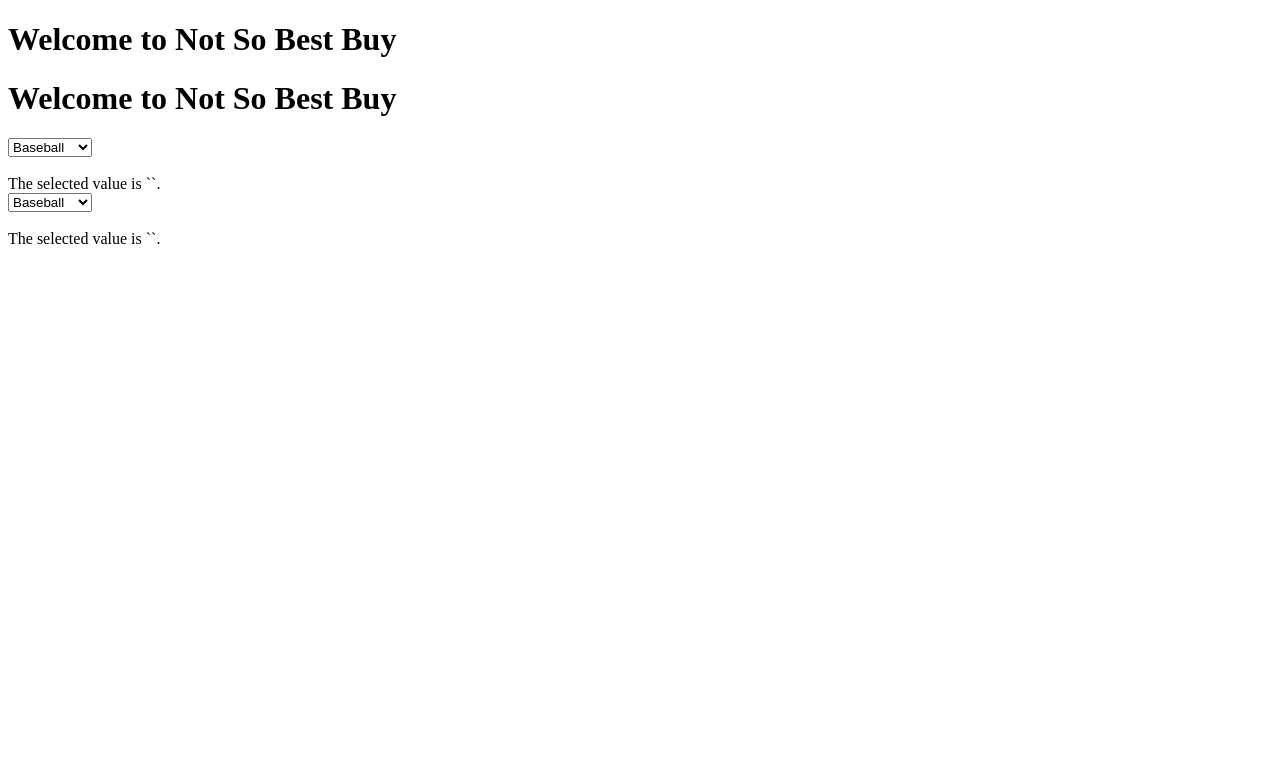
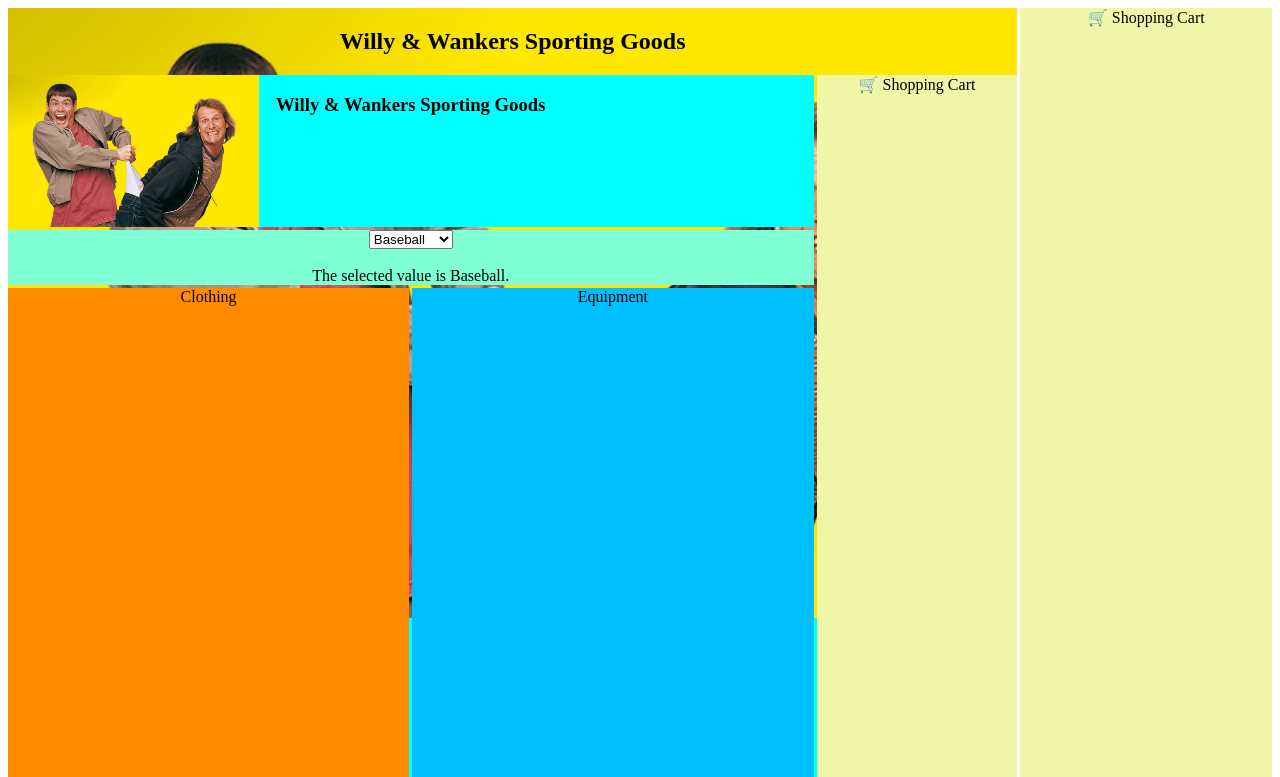
Before and after one commit to TheSaltyNewfie/u2_full_stackathon, a website: page client/index.html in a window 1280 px wide. Shown: the top 777 px of the page. Drawn offline with nearby package versions, Linux system fonts and the light colour scheme.

Commit message:
css development

```diff
--- a/client/index.html
+++ b/client/index.html
@@ -6,11 +6,15 @@
     <link rel="stylesheet" href="style.css">
     <script src="https://cdn.jsdelivr.net/npm/axios/dist/axios.min.js"></script>
     <script defer src="script.js"></script>
-    <title>Not So Best Buy</title>
+    <title>Willy & Wankers</title>
 </head>
 <body>
-    <h1>Welcome to Not So Best Buy</h1>
+    <div class="container">
+        <nav>
+             <h1>Willy & Wankers Sporting Goods</h1>
              <div id="api-results"></div>
+        </nav>
+        <main>
             <select id = "dropdown" onchange = "selectOption()">
                 <option>Baseball</option>
                 <option>Basketball</option>
@@ -22,17 +26,22 @@
                 <option>Tennis</option>
             </select>
             <br><br>
-     <div id = "output">The selected value is ``.</div>
+            <div id = "output">The selected value is Baseball.</div>
             <script>
                 let output = document.getElementById('output');
                 function selectOption() {
                 let dropdown = document.getElementById('dropdown');
-           // get the index of the selected option
                 let selectedIndex = dropdown.selectedIndex;
-           // get a selected option and text value using the text property
                 let selectedValue = dropdown.options[selectedIndex].text;
                 output.innerHTML = "The selected value is " + selectedValue;
                 }
             </script>
+        </main>
 </body>
 </html>
+    <div id="sidebar"> 🛒 Shopping Cart</div>
+    <div id="content1">Clothing</div>
+    <div id="content2">Equipment</div>
+    <footer>Created By:
+        <img src="https://avatars.githubusercontent.com/u/46291294?v=4" width="80"> Tobias Dodge, <img src="https://avatars.githubusercontent.com/u/168038339?v=4" width="80"> Gideon Cove, & <img src="https://avatars.githubusercontent.com/u/167348894?v=4" width="80"> Megan Mashburn</footer>
+</div>
--- a/client/style.css
+++ b/client/style.css
@@ -0,0 +1,48 @@
+.container {
+    display: grid;
+    height: 100vh;
+    grid-template-columns: 1fr 1fr 0.5fr;
+    grid-template-rows: 0.6fr 0.2fr 2fr 0.3fr;
+    grid-template-areas:
+        "nav nav sidebar"
+        "main main sidebar"
+        "content1 content2 sidebar"
+        "footer footer footer";
+    grid-gap: 0.2rem;
+}
+nav {
+    background-color: aqua;
+    grid-area: nav;
+    text-align: center;
+    background-image: url("/Main.png");
+    background-repeat: no-repeat;
+    background-size: contain;
+}
+main {
+    background-color: aquamarine;
+    grid-area: main;
+    text-align: center;
+}
+#sidebar {
+    background-color: rgb(239, 246, 168);
+    grid-area: sidebar;
+    text-align: center;
+}
+#content1 {
+    background-color: darkorange;
+    grid-area: content1;
+    text-align: center;
+}
+#content2 {
+    background-color: deepskyblue;
+    grid-area: content2;
+    text-align: center;
+}
+footer {
+    background-color: blanchedalmond;
+    grid-area: footer;
+    text-align: center;
+}
+@media only screen and (max-width:550px){
+
+}
```
Also changed, not shown: Main.png (added). Lines whose indentation alone changed are shown as unchanged.
